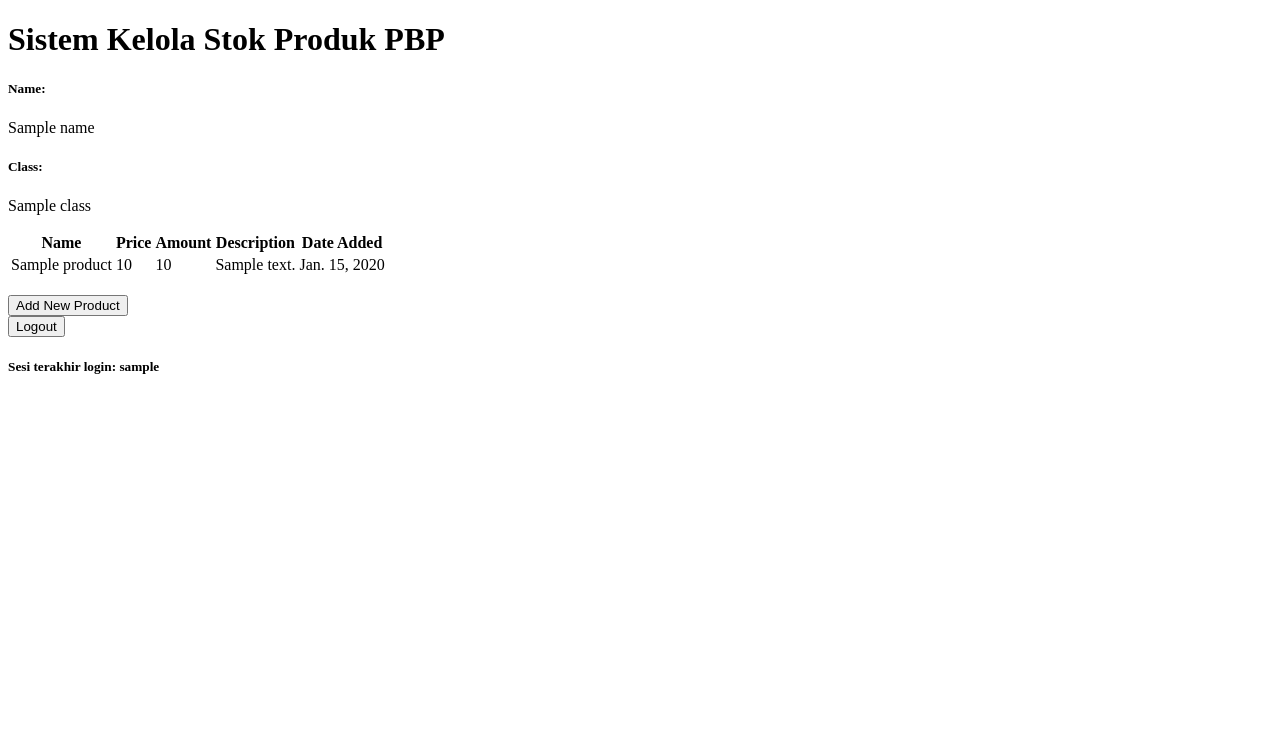
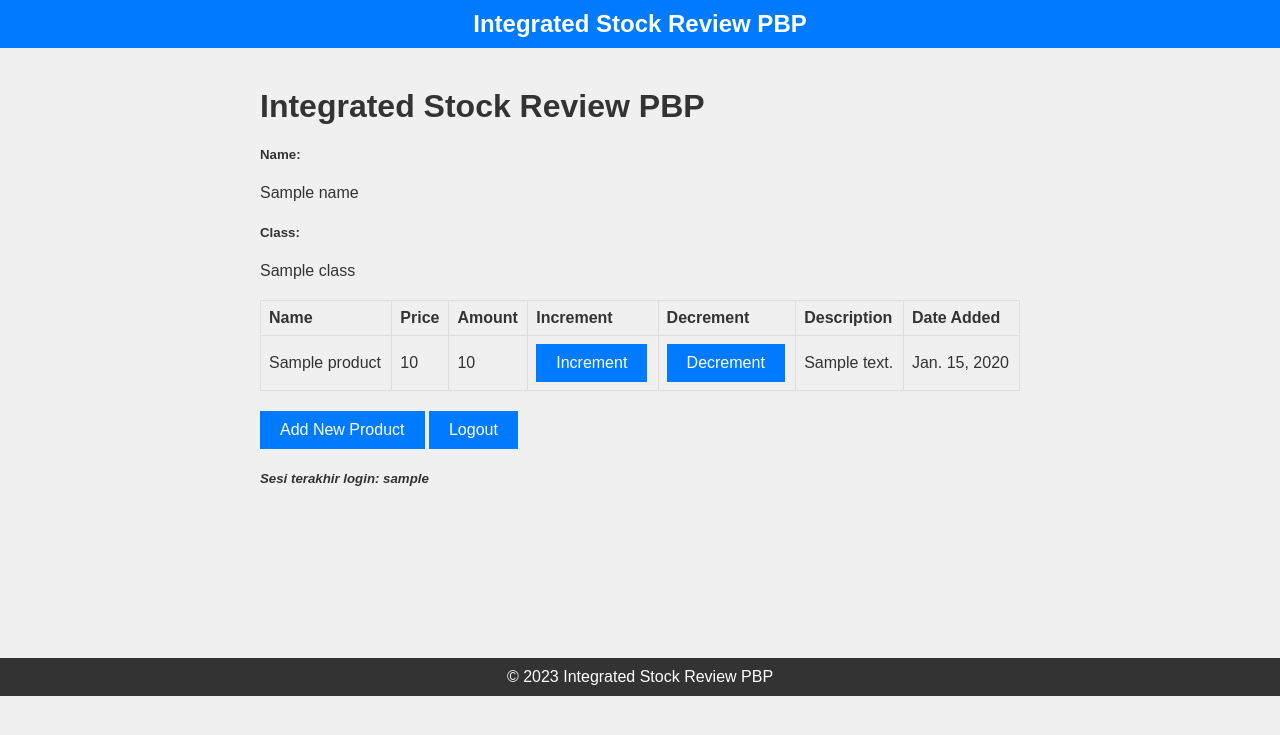
Before and after one commit to LimBodhi/Tugas-PBP, a Django app: template main/templates/main.html in a window 1280 px wide. Shown: the top 735 px of the page. Run offline with Django 4.2, Linux system fonts and the light colour scheme; tables that the repository leaves empty hold one stand-in row (values such as "Sample post"); the template is opened without the code that fills it: values that come from a table or form of the project are taken from there, most other values are stand-ins (such as "Sample title", 1, 10 or a date in 2020).

Commit message:
Update Bonus

```diff
--- a/main/templates/main.html
+++ b/main/templates/main.html
@@ -1,54 +1,106 @@
 {% extends 'base.html' %}
 
 {% block content %}
-<h1>Sistem Kelola Stok Produk PBP</h1>
+<div class="container">
+    <h1>Integrated Stock Review PBP</h1>
 
+    <div class="user-info">
         <h5>Name:</h5>
         <p>{{name}}</p>
 
         <h5>Class:</h5>
         <p>{{class}}</p>
+    </div>
 
-<table>
+    <table class="product-table">
+        <thead>
             <tr>
                 <th>Name</th>
                 <th>Price</th>
                 <th>Amount</th>
+                <th>Increment</th>
+                <th>Decrement</th>
                 <th>Description</th>
                 <th>Date Added</th>
             </tr>
+        </thead>
 
-    {% comment %} Berikut cara memperlihatkan data produk di bawah baris ini {% endcomment %}
-
+        <tbody>
             {% for product in products %}
                 <tr>
                     <td>{{product.name}}</td>
                     <td>{{product.price}}</td>
                     <td>{{product.amount}}</td>
+                    <td><a href="{% url 'main:increment' product.id %}" class="button">Increment</a></td>
+                    <td><a href="{% url 'main:decrement' product.id %}" class="button">Decrement</a></td>
                     <td>{{product.description}}</td>
                     <td>{{product.date_added}}</td>
                 </tr>
             {% endfor %}
+        </tbody>
     </table>
 
-<br />
-
-<a href="{% url 'main:create_product' %}">
-    <button>
+    <div class="buttons">
+        <a href="{% url 'main:create_product' %}" class="button">
             Add New Product
-    </button>
         </a>
 
-<br />
+        <a href="{% url 'main:logout' %}" class="button">
+            Logout
+        </a>
+    </div>
 
-<a href="{% url 'main:logout' %}">
-    <button>
-        Logout
-    </button>
-</a>
+    <div class="last-login">
+        <h5>Sesi terakhir login: {{ last_login }}</h5>
+    </div>
+</div>
 
-<br />
+<style>
+    /* CSS Styles */
+    .container {
+        max-width: 800px;
+        margin: 0 auto;
+        padding: 20px;
+    }
 
-<h5>Sesi terakhir login: {{ last_login }}</h5>
+    .user-info {
+        margin-bottom: 20px;
+    }
+
+    .product-table {
+        width: 100%;
+        border-collapse: collapse;
+        margin-bottom: 20px;
+    }
+
+    .product-table th, .product-table td {
+        border: 1px solid #ddd;
+        padding: 8px;
+        text-align: left;
+    }
+
+    .buttons {
+        margin-bottom: 20px;
+    }
+
+    .button {
+        display: inline-block;
+        padding: 10px 20px;
+        background-color: #007bff;
+        color: #fff;
+        text-decoration: none;
+        border: none;
+        cursor: pointer;
+        font-size: 16px;
+    }
+
+    .button:hover {
+        background-color: #0056b3;
+    }
+
+    .last-login {
+        font-style: italic;
+    }
+</style>
 
 {% endblock content %}
--- a/main/urls.py
+++ b/main/urls.py
@@ -1,5 +1,5 @@
 from django.urls import path
-from main.views import show_main, create_product, show_xml, show_json, show_xml_by_id, show_json_by_id, register, login_user, logout_user
+from main.views import show_main, create_product, show_xml, show_json, show_xml_by_id, show_json_by_id, register, login_user, logout_user,decrement,increment
 
 app_name = 'main'
 
@@ -12,5 +12,7 @@ urlpatterns = [
     path('json/<int:id>', show_json_by_id, name='show_json_by_id'),
     path('register/', register, name='register'),
     path('login/', login_user, name='login'),
-    path('logout/', logout_user, name='logout')
+    path('logout/', logout_user, name='logout'),
+    path('decrement/<int:id>', decrement, name='decrement'),
+    path('increment/<int:id>', increment, name='increment'),
 ]
--- a/templates/base.html
+++ b/templates/base.html
@@ -1,18 +1,74 @@
-{% load static %}
 <!DOCTYPE html>
 <html lang="en">
 <head>
     <meta charset="UTF-8" />
-        <meta
-            name="viewport"
-            content="width=device-width, initial-scale=1.0"
-        />
+    <meta name="viewport" content="width=device-width, initial-scale=1.0" />
+    <style>
+        body, h1, h2, h3, p, ul, li {
+            margin: auto;
+            padding: auto;
+        }
+
+        body {
+            font-family: Arial, sans-serif;
+            background-color: #f0f0f0;
+            color: #333;
+        }
+
+        .container {
+            max-width: 800px;
+            height: 570px;
+            margin: 0 auto;
+            padding: 20px;
+        }
+
+        header {
+            background-color: #007bff;
+            color: #fff;
+            padding: 10px 0;
+            text-align: center;
+        }
+
+        header h1 {
+            font-size: 24px;
+        }
+
+        main {
+            padding: 20px auto;
+        }
+
+        footer {
+            background-color: #333;
+            color: #fff;
+            text-align: center;
+            padding: 10px 0;
+        }
+
+        a {
+            color: #007bff;
+            text-decoration: none;
+        }
+
+        a:hover {
+            text-decoration: underline;
+        }
+    </style>
     {% block meta %}
     {% endblock meta %}
 </head>
-
 <body>
+    <header>
+        <h1>Integrated Stock Review PBP</h1>
+    </header>
+    <main>
+        <div class="container">
             {% block content %}
+            <h2>Welcome to Integrated Stock Review PBP</h2>
             {% endblock content %}
+        </div>
+    </main>
+    <footer>
+        <p>&copy; 2023 Integrated Stock Review PBP</p>
+    </footer>
 </body>
 </html>
```
Also changed, not shown: main/templates/create_product.html (+34 -1 lines), main/templates/login.html (+40 -3 lines), main/templates/register.html (+65 -4 lines), main/views.py (+16 -0 lines). Lines whose indentation alone changed are shown as unchanged.
